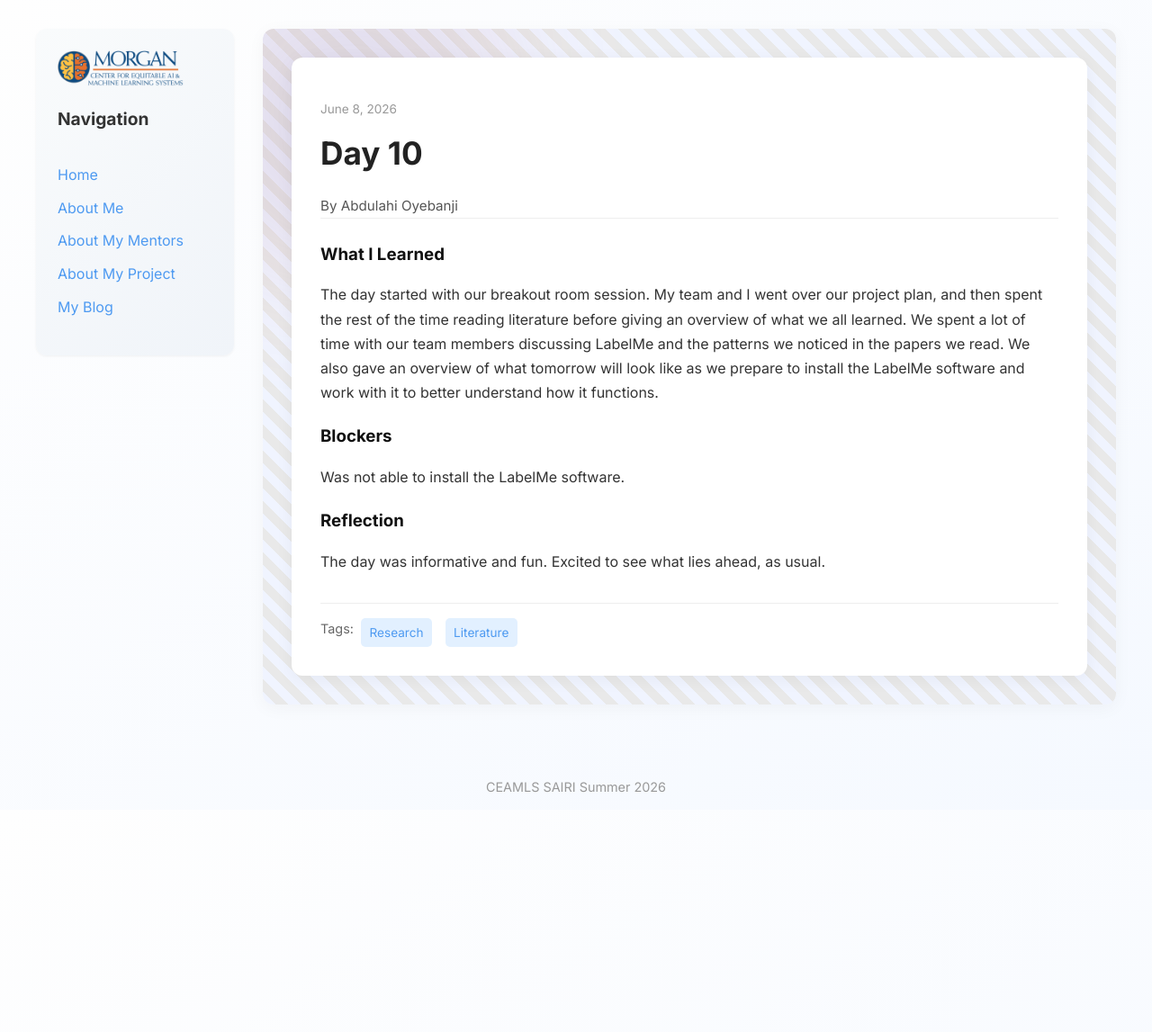
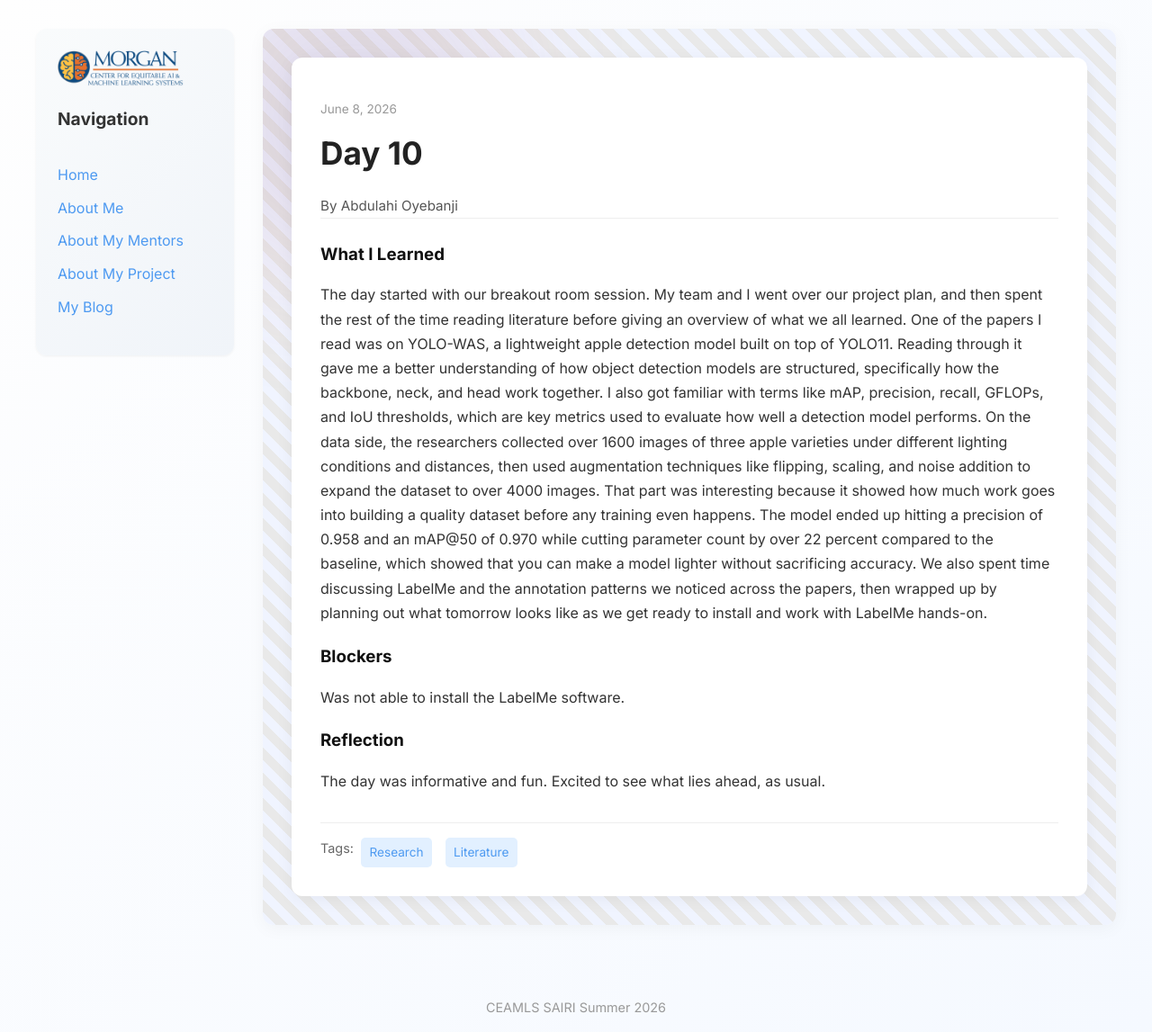
Before and after one commit to abdulahi-banji/abdulahi-banjiceamls26.github.io, a Jekyll site: the page built from _posts/2026-06-08-day-10.md, in a window 1280 px wide. Shown: the whole page at 90% size. Built offline with Jekyll 4.4.1, drawn with Linux system fonts in a browser that asks for light colours; before the commit the page ends 900 px from its top, so only the background shows below that.

Commit message:
created day 11 and updated 10

```diff
--- a/_posts/2026-06-08-day-10.md
+++ b/_posts/2026-06-08-day-10.md
@@ -6,7 +6,7 @@ permalink: /day10.html
 tags: ["Research", "Literature"]
 
 what_i_learned: |
-  The day started with our breakout room session. My team and I went over our project plan, and then spent the rest of the time reading literature before giving an overview of what we all learned. We spent a lot of time with our team members discussing LabelMe and the patterns we noticed in the papers we read. We also gave an overview of what tomorrow will look like as we prepare to install the LabelMe software and work with it to better understand how it functions.
+  The day started with our breakout room session. My team and I went over our project plan, and then spent the rest of the time reading literature before giving an overview of what we all learned. One of the papers I read was on YOLO-WAS, a lightweight apple detection model built on top of YOLO11. Reading through it gave me a better understanding of how object detection models are structured, specifically how the backbone, neck, and head work together. I also got familiar with terms like mAP, precision, recall, GFLOPs, and IoU thresholds, which are key metrics used to evaluate how well a detection model performs. On the data side, the researchers collected over 1600 images of three apple varieties under different lighting conditions and distances, then used augmentation techniques like flipping, scaling, and noise addition to expand the dataset to over 4000 images. That part was interesting because it showed how much work goes into building a quality dataset before any training even happens. The model ended up hitting a precision of 0.958 and an mAP@50 of 0.970 while cutting parameter count by over 22 percent compared to the baseline, which showed that you can make a model lighter without sacrificing accuracy. We also spent time discussing LabelMe and the annotation patterns we noticed across the papers, then wrapped up by planning out what tomorrow looks like as we get ready to install and work with LabelMe hands-on.
 
 blockers: |
   Was not able to install the LabelMe software.
```
Also changed, not shown: 1 other file.
